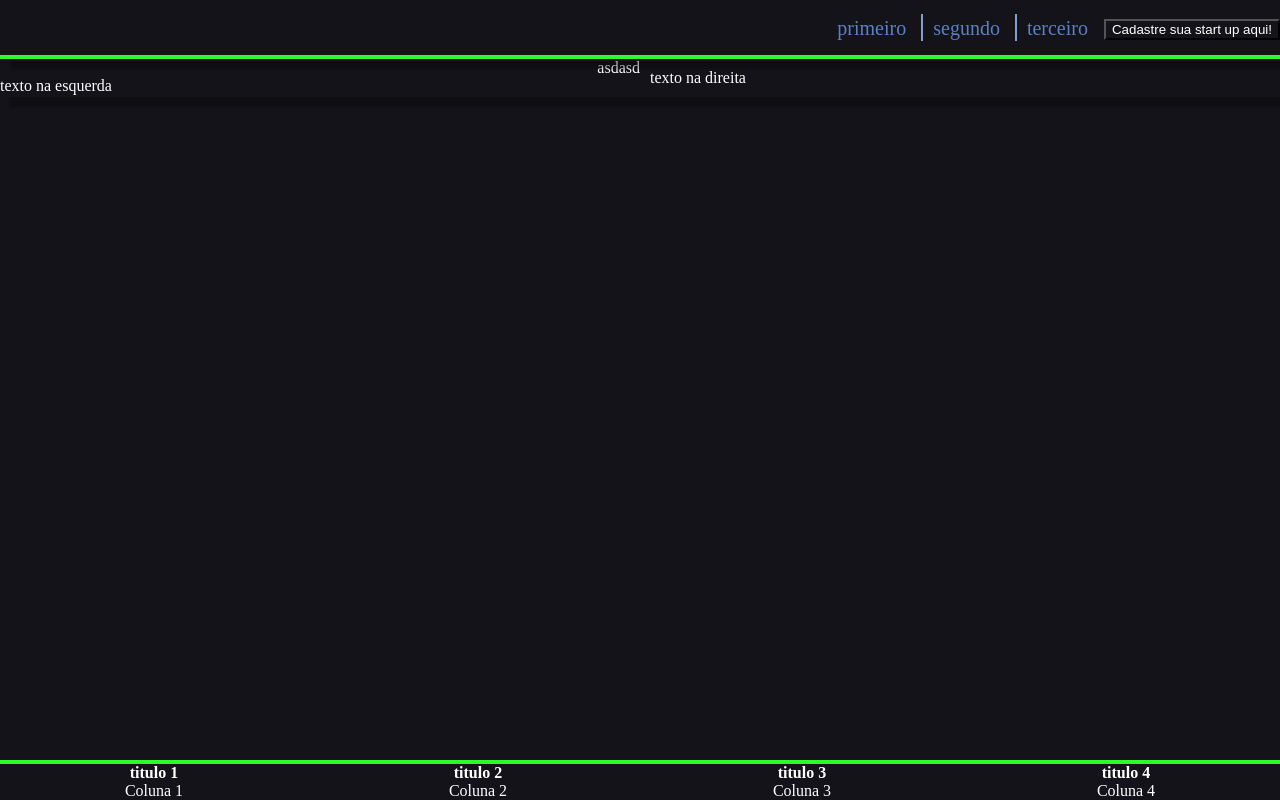
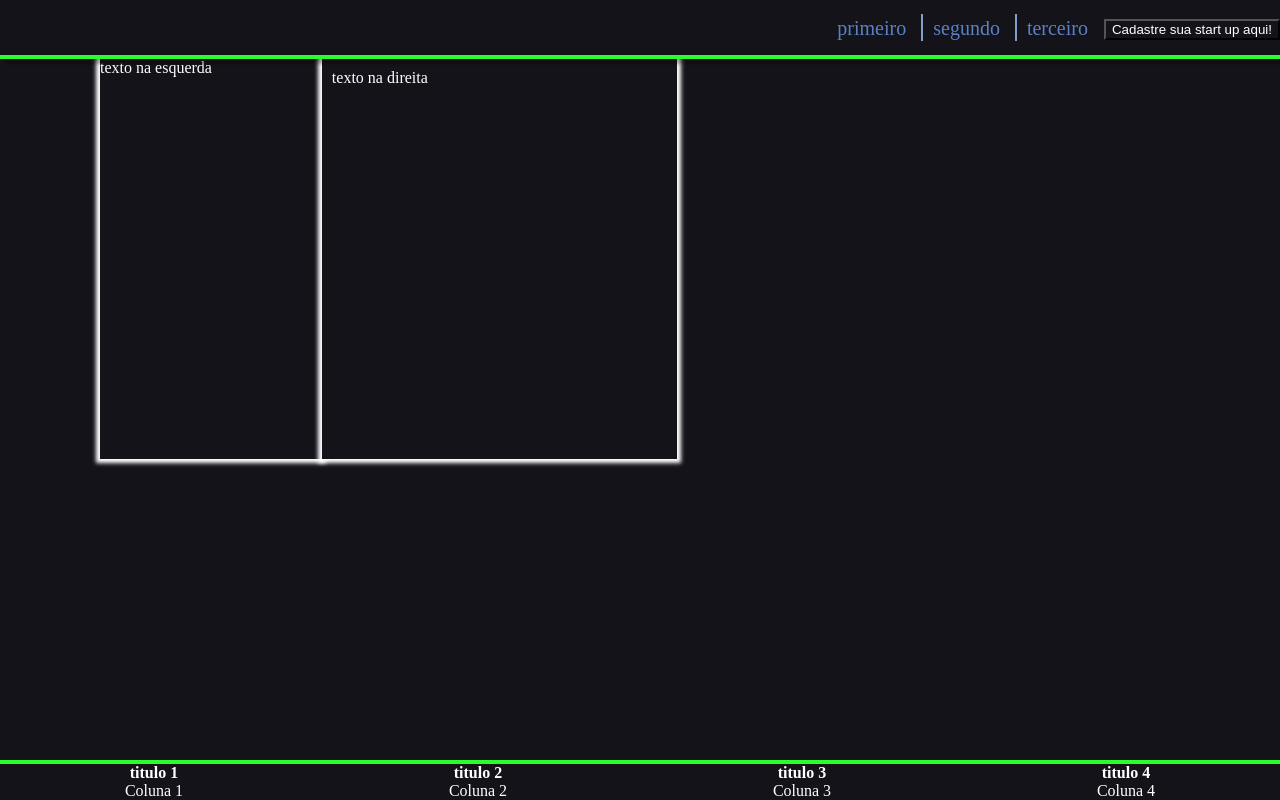
Before and after one commit to castelanlan/startupmap, a React (Create React App) app: page / in a window 1280 px wide. Built offline with nearby package versions, Linux system fonts and the light colour scheme; the HTML template or start-up script is replaced by a standard one.

Commit message:
estilo da info, não sei pq a cor do fundo não se aplica

```diff
--- a/src/components/Info/index.tsx
+++ b/src/components/Info/index.tsx
@@ -21,7 +21,6 @@ const Info: React.FC = () => {
       <Painel>
         <Esquerda>
           <Filtro>
-            <p>asdasd</p>
             {/* ... */}
           </Filtro>
           <p>texto na esquerda</p>
--- a/src/components/Info/styles.ts
+++ b/src/components/Info/styles.ts
@@ -1,28 +1,35 @@
 import styled from 'styled-components';
 
 export const Container = styled.div`
-    display: flex;
-    flex-direction: column;
-    background-color: white;
+    display: grid;
+    background-color: var(--color-orange);
+    padding: 0 100px;
+    height: 400px;
+    width: 80%;
 `;
 
 export const Painel = styled.div`
-    margin: auto;
-    background-color: white;
-    box-shadow: var(--panel-shadow);
+    width: 70%;
+    background-color: var(--color-orange);
     display: grid;
-    grid-template-columns: 50fr 50fr;
+    grid-template-columns: 50fr 80fr;
 `;
 
-export const Esquerda = styled.div``;
+export const Esquerda = styled.div`
+    color: var(--color-orange);
+    box-shadow: 0 0 4px 4px rgb(255, 255, 255);
+`;
 
 export const Filtro = styled.div`
-    background-color: white;
+    background-color: var(--color-orange);
     margin: auto;
     text-align: right;
 `;
 
-export const Direita = styled.div``;
+export const Direita = styled.div`
+    color: var(--color-orange);
+    box-shadow: 0 0 4px 4px rgb(255, 255, 255);
+`;
 
 export const Pesquisa = styled.div``;
 
--- a/src/styles/GlobalStyles.ts
+++ b/src/styles/GlobalStyles.ts
@@ -13,9 +13,7 @@ export default createGlobalStyle`
     --color-hlight: #839ecc;
     --color-black:  #000000;
     --color-bg:     #14131a;
-
-
-    --panel-shadow: 10px 10px 3px 0 rgba(0,0,0,.3);
+    --panel-shadow: 5px 5px 3px 0 rgba(0,0,0,.3);
 
   * {
     margin: 0;
@@ -25,6 +23,7 @@ export default createGlobalStyle`
   }
 
   html {
+    font-family: Arial, Helvetica, sans-serif;
     min-height: 100%;
   }
 
```
